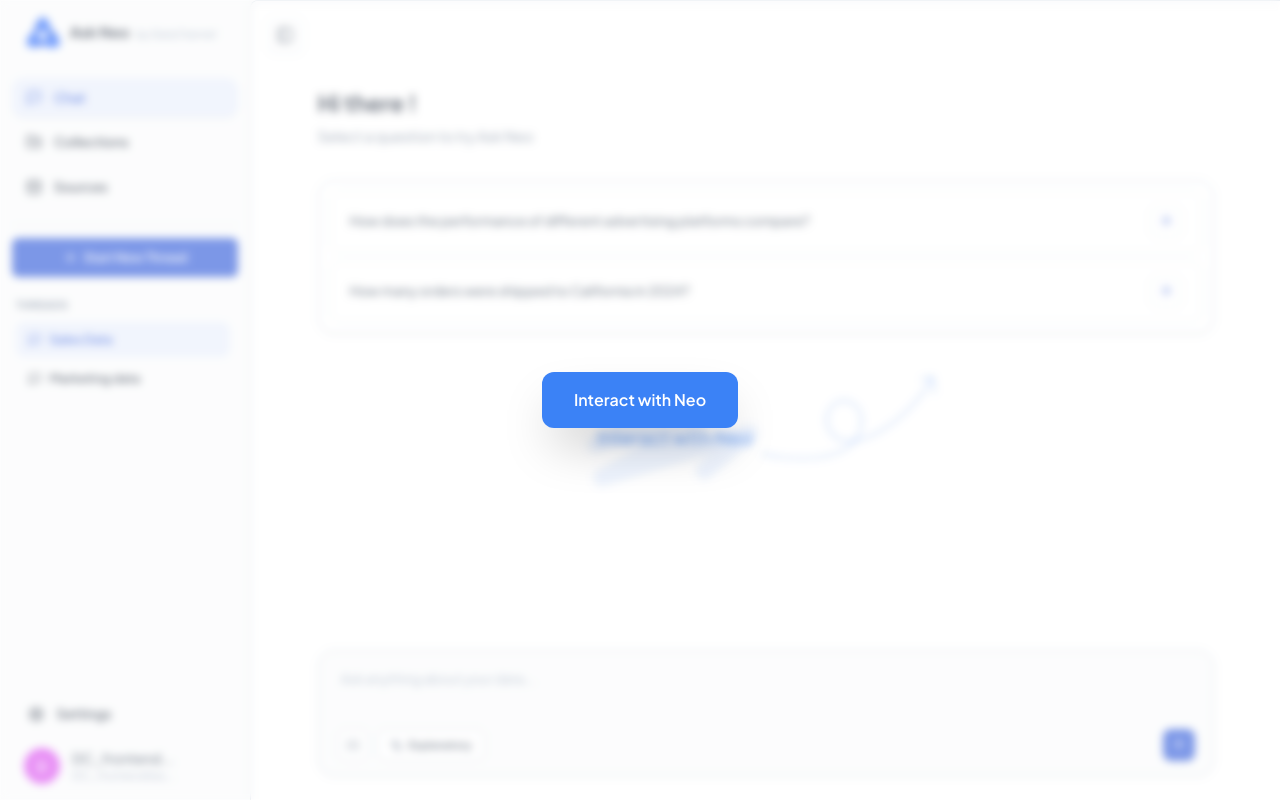
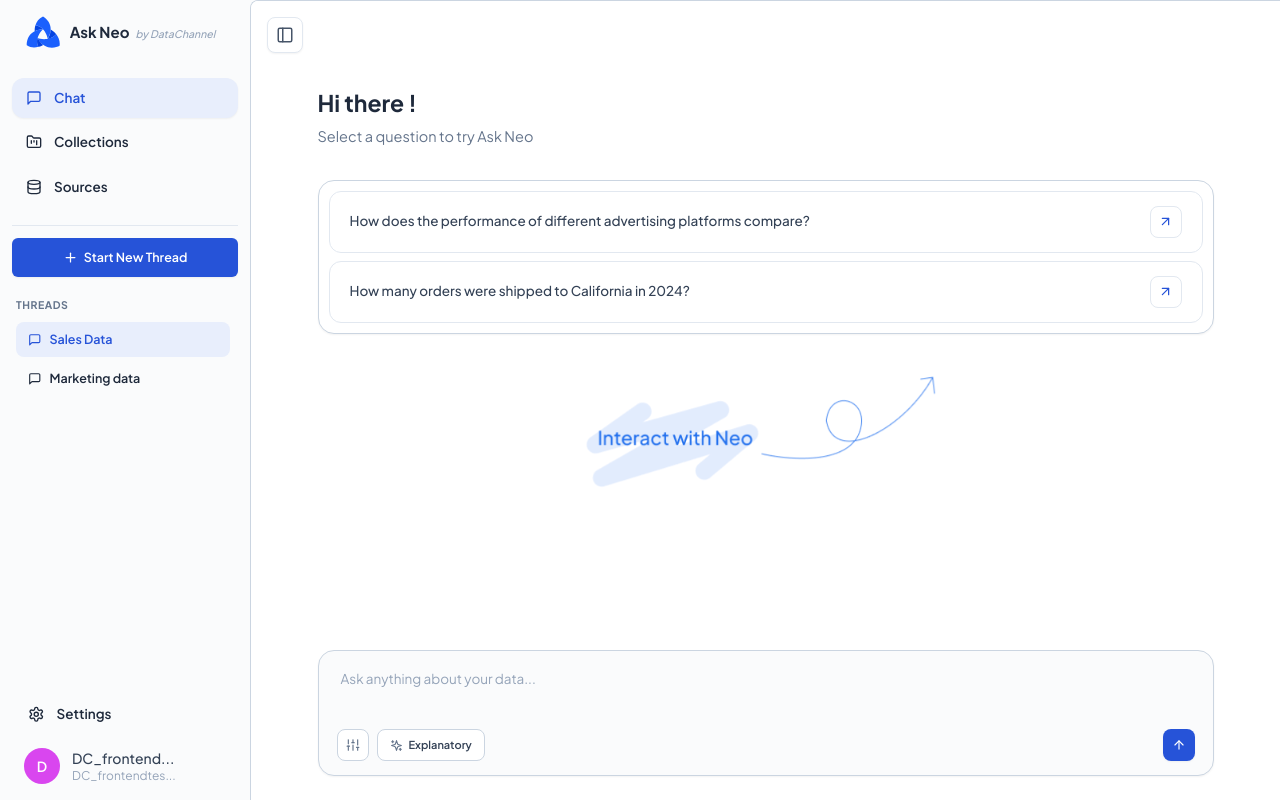
Before and after one commit to DataChannelTechnologies/Neo-Demo-Asset, a React (Vite) app: page / in a window 1280 px wide. Built offline with nearby package versions, Linux system fonts and the light colour scheme.

Commit message:
Commented blur functionality

```diff
--- a/src/App.tsx
+++ b/src/App.tsx
@@ -15,7 +15,7 @@ function App() {
   const [questionCount, setQuestionCount] = useState(0);
   const [loading, setLoading] = useState(false);
   const [sidebarOpen, setSidebarOpen] = useState(true);
-  const [showOverlay, setShowOverlay] = useState(true);
+  // const [showOverlay, setShowOverlay] = useState(true);
 
   const chatAreaRef = useRef<HTMLDivElement>(null);
 
@@ -91,7 +91,7 @@ function App() {
   return (
     <div className="w-screen h-screen flex overflow-hidden bg-[#fafbfc] font-plus-jakarta text-slate-700 antialiased">
       {/* BLUR GRADIENT OVERLAY */}
-      {showOverlay && (
+      {/* {showOverlay && (
         <div className="fixed inset-0 z-50 flex items-center justify-center bg-white/40 backdrop-blur-sm border border-white/20">
           <button
             onClick={() => setShowOverlay(false)}
@@ -100,7 +100,7 @@ function App() {
             Interact with Neo
           </button>
         </div>
-      )}
+      )} */}
 
       {/* SIDEBAR */}
       <Sidebar sidebarOpen={sidebarOpen} />
```
